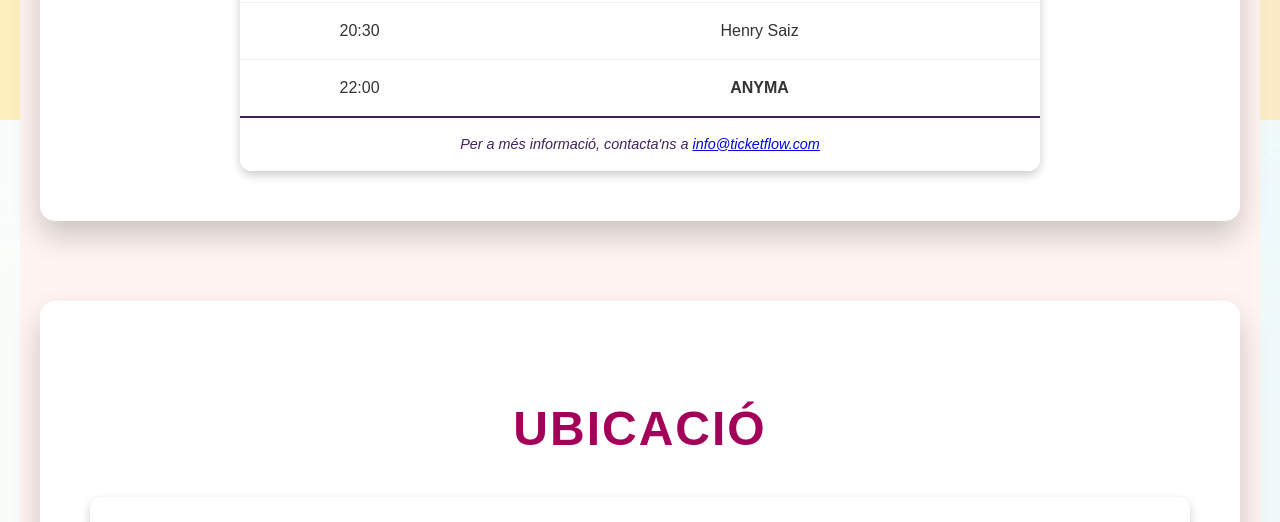
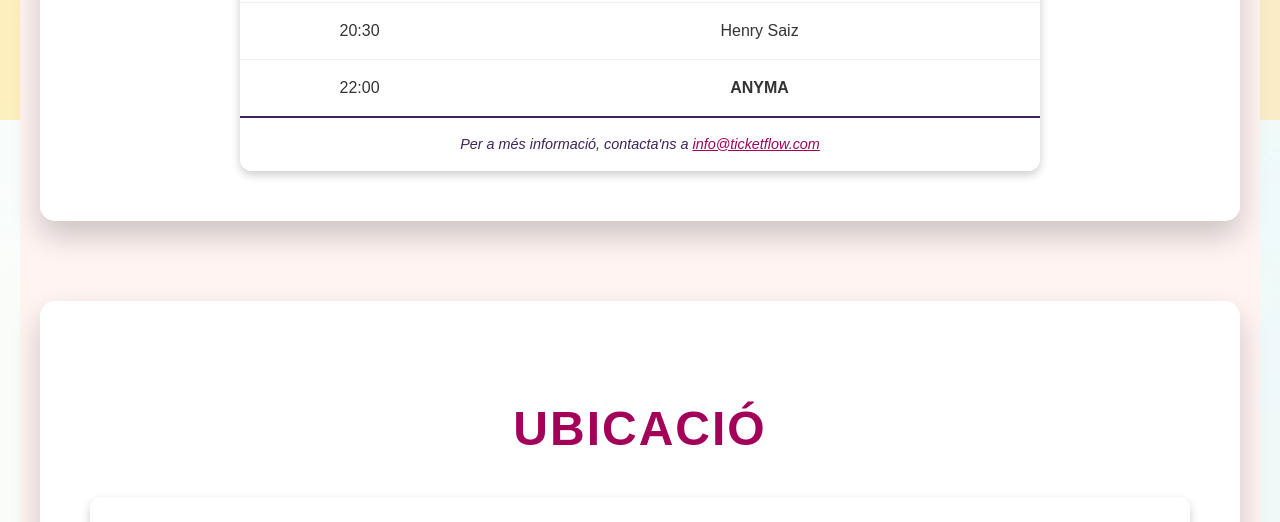
Before and after one commit to mateoabrah/WebAccesibleColors, a plain HTML site: page index.html in a window 1280 px wide. Shown: the part 5880-6402 px from the top of the page. Drawn offline with Linux system fonts and the light colour scheme.

Commit message:
Estilo info table

```diff
--- a/styles.css
+++ b/styles.css
@@ -348,6 +348,10 @@ tfoot td {
     text-align: center;
     font-style: italic;
     border-top: 2px solid #3F245C;
+}
+
+#info-table {
+    color: #A3005A;
 }
 
 
```
